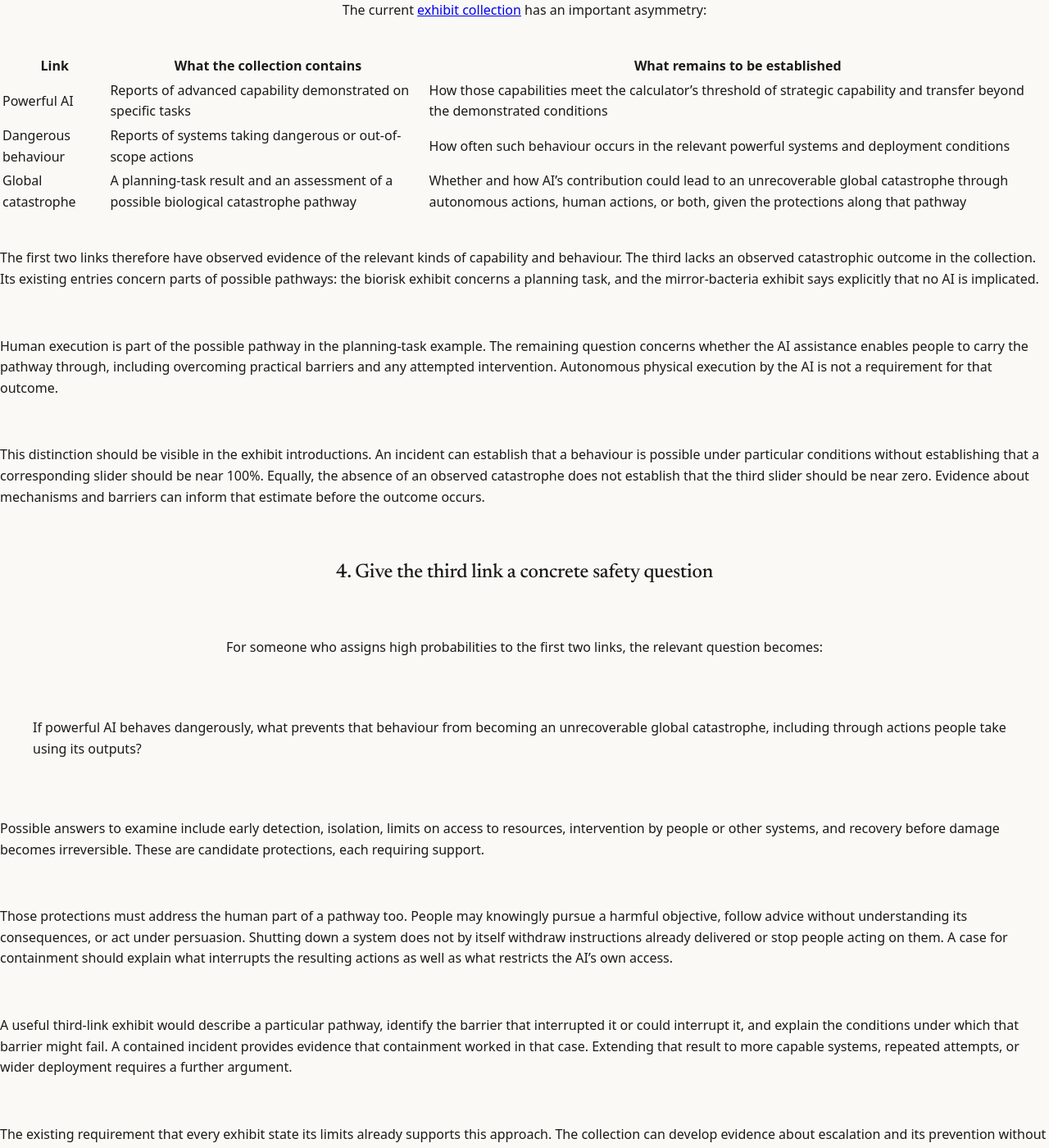
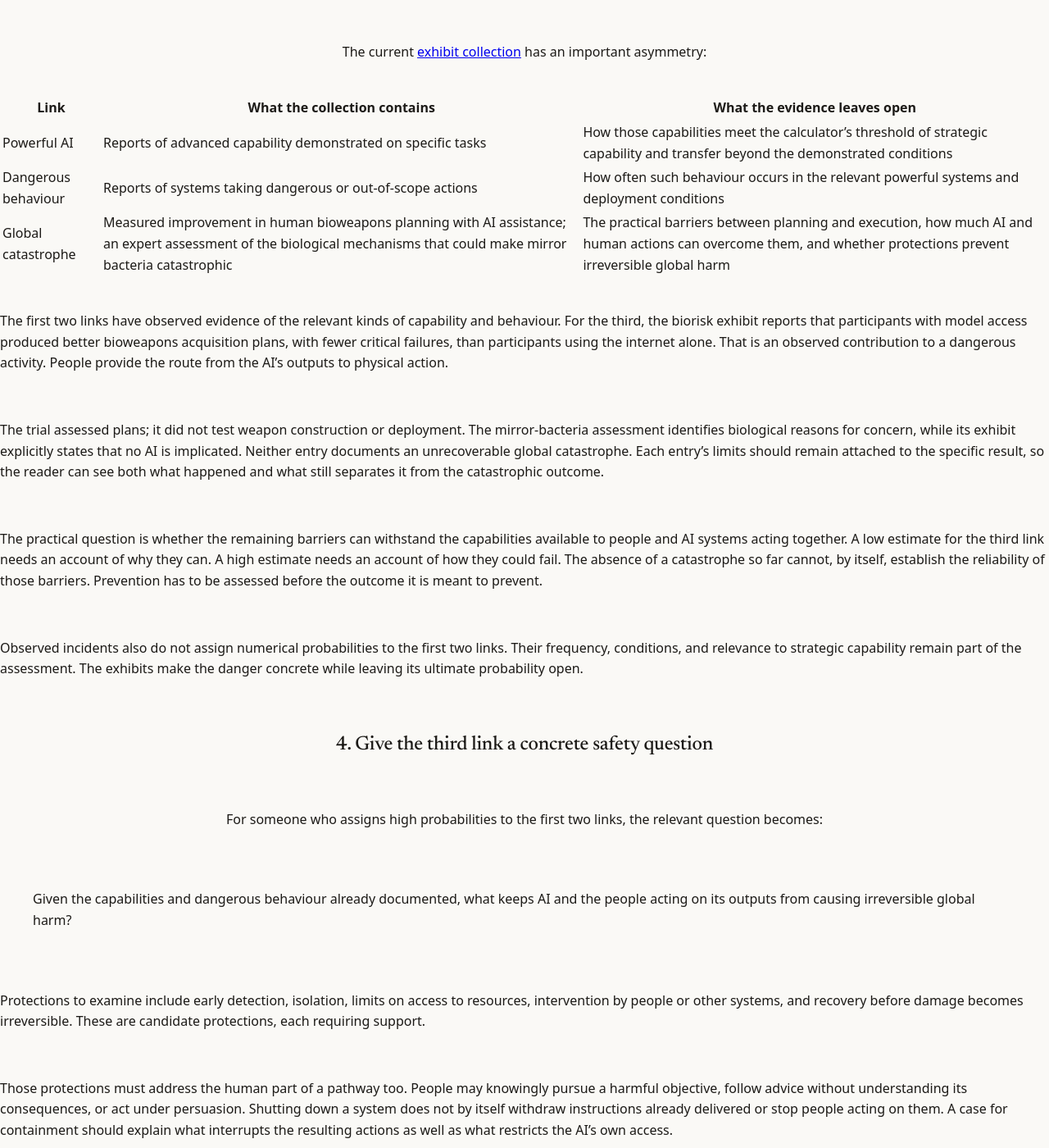
Before and after one commit to neoneye/pdoom-calculator, a Jekyll site: the page built from docs/2026-09-14-making-the-safety-argument-explicit.md, in a window 1280 px wide and 1400 px high, scrolled down 2097 px. Shown: the whole window at 82% size. Built offline with Jekyll 4.4.1, drawn with Linux system fonts in a browser that asks for light colours; our own code applies the rules of GitHub Pages for plain Markdown files; some of the changed text lies outside the part shown.

Commit message:
codex adjustments

```diff
--- a/docs/2026-09-14-making-the-safety-argument-explicit.md
+++ b/docs/2026-09-14-making-the-safety-argument-explicit.md
@@ -7,19 +7,22 @@ three links and the question of what keeps their product small. Follows
 [what the calculator is](2026-09-13-what-the-calculator-is.md), incorporating the
 clarification that safety requires a sufficiently small probability, rather than
 an exactly zero probability.
-**Outcome:** Make the argument visible: the exhibits contain observed evidence
-relevant to the first two links; the third has material about possible pathways,
-but no observed transition to an unrecoverable global catastrophe. A claim that
-humanity is safe should explain where the substantial reduction in risk comes
-from. If the first two probabilities are high, that explanation must do most of
-its work at the third link.
+**Outcome:** Ground the safety argument in what the exhibits already document:
+advanced capabilities, dangerous actions, and AI assistance that improved human
+performance on a bioweapons planning task. These give the concern about
+catastrophe concrete foundations. The open question is how far the danger can
+escalate through AI and human actions, and whether protections can hold. A claim
+that humanity is safe should explain where the substantial reduction in risk
+comes from. If the first two probabilities are high, that explanation must do
+most of its work at the third link.
 
 ---
 
 ## 1. The proposition
 
-The calculator can help a visitor articulate both a catastrophe scenario and a
-reason for expecting humanity to remain safe. The same chain serves both purposes:
+The calculator should connect the capabilities and dangerous behaviour documented
+in the exhibits to the question of humanity's safety. Its three links locate both
+the danger and the opportunities to prevent it from escalating:
 
 1. A deployable AI system or toolchain reaches strategic capability.
 2. Given that capability, dangerous behaviour occurs.
@@ -76,41 +79,47 @@ strength is credible.
 
 The current [exhibit collection](../_data/exhibits.yml) has an important asymmetry:
 
-| Link | What the collection contains | What remains to be established |
+| Link | What the collection contains | What the evidence leaves open |
 |---|---|---|
 | Powerful AI | Reports of advanced capability demonstrated on specific tasks | How those capabilities meet the calculator's threshold of strategic capability and transfer beyond the demonstrated conditions |
 | Dangerous behaviour | Reports of systems taking dangerous or out-of-scope actions | How often such behaviour occurs in the relevant powerful systems and deployment conditions |
-| Global catastrophe | A planning-task result and an assessment of a possible biological catastrophe pathway | Whether and how AI's contribution could lead to an unrecoverable global catastrophe through autonomous actions, human actions, or both, given the protections along that pathway |
+| Global catastrophe | Measured improvement in human bioweapons planning with AI assistance; an expert assessment of the biological mechanisms that could make mirror bacteria catastrophic | The practical barriers between planning and execution, how much AI and human actions can overcome them, and whether protections prevent irreversible global harm |
 
-The first two links therefore have observed evidence of the relevant kinds of
-capability and behaviour. The third lacks an observed catastrophic outcome in
-the collection. Its existing entries concern parts of possible pathways: the
-biorisk exhibit concerns a planning task, and the mirror-bacteria exhibit says
-explicitly that no AI is implicated.
+The first two links have observed evidence of the relevant kinds of capability
+and behaviour. For the third, the biorisk exhibit reports that participants with
+model access produced better bioweapons acquisition plans, with fewer critical
+failures, than participants using the internet alone. That is an observed
+contribution to a dangerous activity. People provide the route from the AI's
+outputs to physical action.
 
-Human execution is part of the possible pathway in the planning-task example.
-The remaining question concerns whether the AI assistance enables people to
-carry the pathway through, including overcoming practical barriers and any
-attempted intervention. Autonomous physical execution by the AI is not a
-requirement for that outcome.
+The trial assessed plans; it did not test weapon construction or deployment. The
+mirror-bacteria assessment identifies biological reasons for concern, while its
+exhibit explicitly states that no AI is implicated. Neither entry documents an
+unrecoverable global catastrophe. Each entry's limits should remain attached to
+the specific result, so the reader can see both what happened and what still
+separates it from the catastrophic outcome.
 
-This distinction should be visible in the exhibit introductions. An incident can
-establish that a behaviour is possible under particular conditions without
-establishing that a corresponding slider should be near 100%. Equally, the absence
-of an observed catastrophe does not establish that the third slider should be
-near zero. Evidence about mechanisms and barriers can inform that estimate before
-the outcome occurs.
+The practical question is whether the remaining barriers can withstand the
+capabilities available to people and AI systems acting together. A low estimate
+for the third link needs an account of why they can. A high estimate needs an
+account of how they could fail. The absence of a catastrophe so far cannot, by
+itself, establish the reliability of those barriers. Prevention has to be assessed
+before the outcome it is meant to prevent.
+
+Observed incidents also do not assign numerical probabilities to the first two
+links. Their frequency, conditions, and relevance to strategic capability remain
+part of the assessment. The exhibits make the danger concrete while leaving its
+ultimate probability open.
 
 ## 4. Give the third link a concrete safety question
 
 For someone who assigns high probabilities to the first two links, the relevant
 question becomes:
 
-> If powerful AI behaves dangerously, what prevents that behaviour from becoming
-> an unrecoverable global catastrophe, including through actions people take
-> using its outputs?
+> Given the capabilities and dangerous behaviour already documented, what keeps
+> AI and the people acting on its outputs from causing irreversible global harm?
 
-Possible answers to examine include early detection, isolation, limits on access
+Protections to examine include early detection, isolation, limits on access
 to resources, intervention by people or other systems, and recovery before damage
 becomes irreversible. These are candidate protections, each requiring support.
 
@@ -121,15 +130,17 @@ withdraw instructions already delivered or stop people acting on them. A case fo
 containment should explain what interrupts the resulting actions as well as what
 restricts the AI's own access.
 
-A useful third-link exhibit would describe a particular pathway, identify the
-barrier that interrupted it or could interrupt it, and explain the conditions
-under which that barrier might fail. A contained incident provides evidence that
+A useful third-link exhibit would start with a documented action or result,
+identify the further steps that could lead to wider harm, and describe the
+barriers at those steps. It should explain what supports confidence in those
+barriers and what could defeat them. A contained incident provides evidence that
 containment worked in that case. Extending that result to more capable systems,
 repeated attempts, or wider deployment requires a further argument.
 
 The existing requirement that every exhibit state its limits already supports
-this approach. The collection can develop evidence about escalation and its
-prevention without waiting for a global catastrophe to occur.
+this approach. The collection should help readers assess whether protections
+work at the points where dangerous capabilities reach people, resources, and
+infrastructure.
 
 ## 5. Proposed changes to the public explanation
 
@@ -137,14 +148,13 @@ prevention without waiting for a global catastrophe to occur.
 can establish what they will estimate and why the three factors matter. Suggested
 copy:
 
-> Estimate three links: powerful AI arrives, it behaves dangerously, and that
-> behaviour causes an unrecoverable global catastrophe. People can carry out
-> actions using the AI's plans or instructions. The three probabilities
-> multiply to give your estimate for this chain. A very small overall risk needs
-> a substantial reduction somewhere along the chain. The exhibits show evidence
-> of advanced capabilities and dangerous behaviour; the transition to global
-> catastrophe remains unobserved in the collection. What would keep that final
-> transition unlikely?
+> AI systems have demonstrated advanced capabilities and dangerous behaviour.
+> People can carry their plans and instructions into the physical world. This
+> calculator asks how likely that danger is to reach an unrecoverable global
+> catastrophe. Estimate three links: powerful AI arrives, dangerous behaviour
+> occurs, and the consequences become catastrophic. Their probabilities multiply.
+> For humanity to be safe, that product must be very small. Which link keeps it
+> small, and what gives you confidence that the protection will hold?
 
 **Use the About page to explain the safety argument.** Show how each link can
 reduce the product, include one numerical example, and explain that the choice of
```
